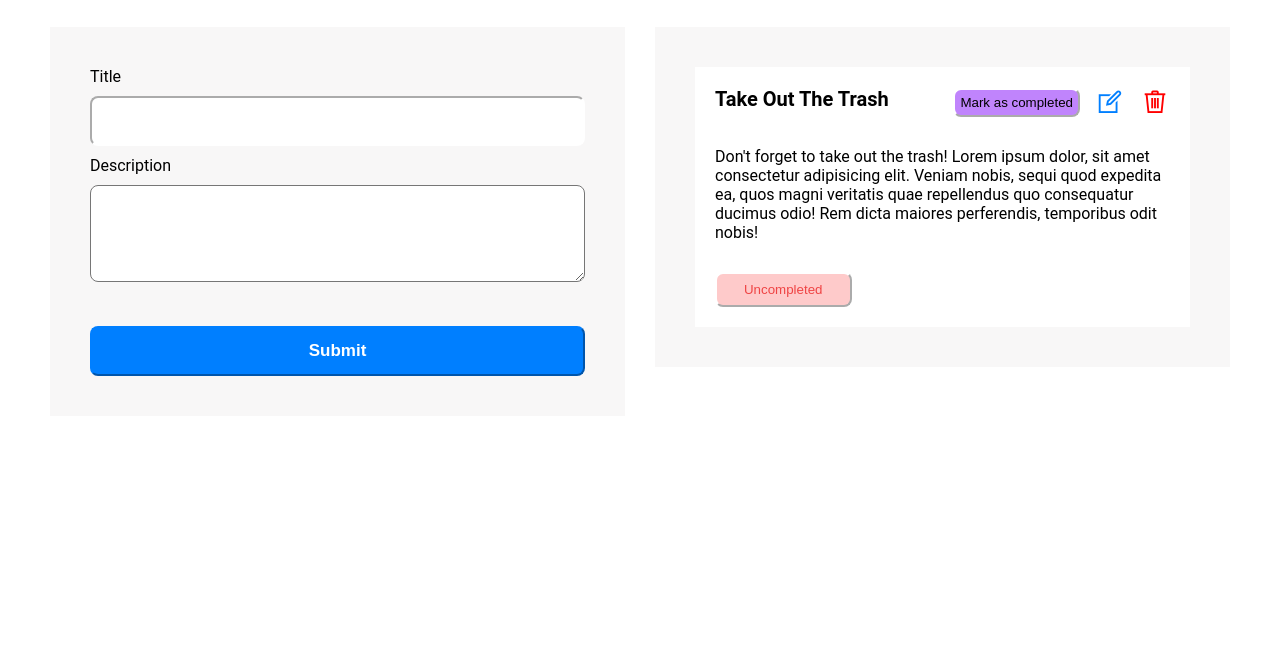
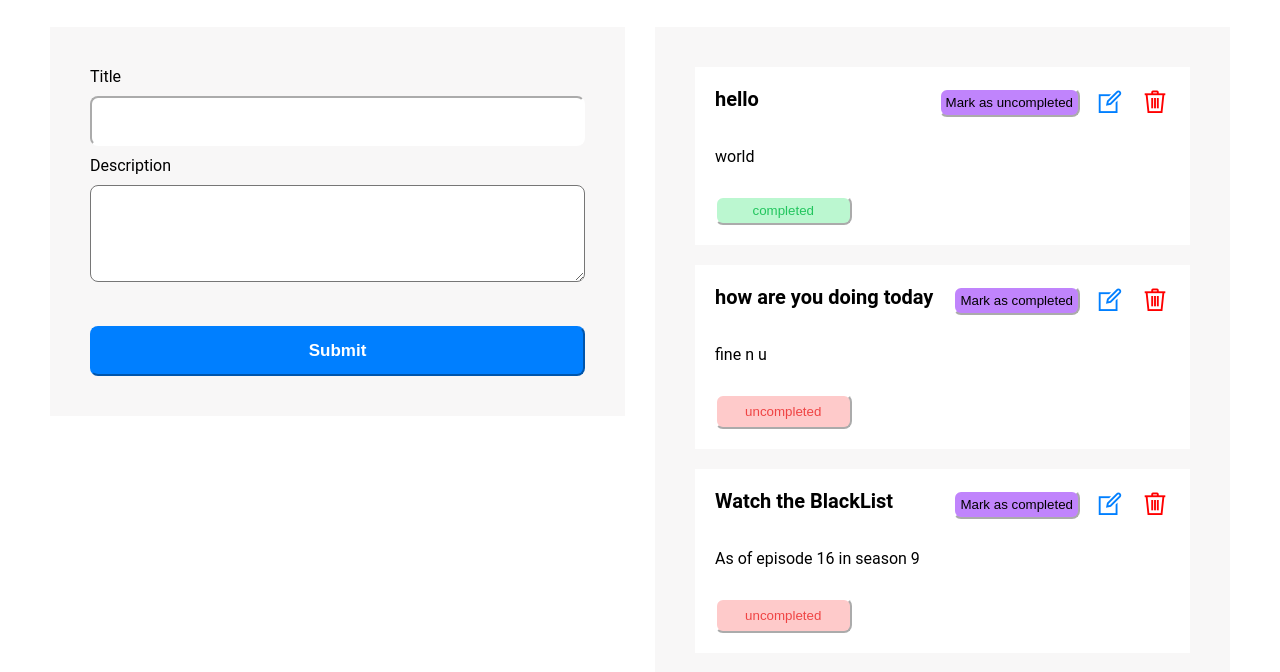
Before and after one commit to RonaldDonfack/ToDoList, a plain HTML site: page index.html in a window 1280 px wide. Shown: the part 88-760 px from the top of the page. Drawn offline with nearby package versions, Linux system fonts and the light colour scheme.

Commit message:
end of frontend

```diff
--- a/index.css
+++ b/index.css
@@ -101,6 +101,9 @@ input , textarea {
 .taskstatus-complete{
     color:#22C55E ;
     background-color: #BBF7D0;
+    width: 30%;
+    min-width: 100px;
+    height: 35
 }
 .task{
     display: flex;
@@ -130,3 +133,12 @@ input , textarea {
         width: 100%;
     }
 }
+@media (width < 450px){
+    .taskchecker{
+        padding: 0;
+    }
+    .task{
+        flex-wrap: wrap;
+        gap : 20px
+    }
+}
--- a/index.js
+++ b/index.js
@@ -33,6 +33,11 @@ document.addEventListener('DOMContentLoaded' , () => {
 
             button1.addEventListener('click', () => editStatus(task.id) )
 
+            const button2 = document.createElement('button')
+
+            button2.textContent = task.status ? 'completed' : 'uncompleted'
+            button2.classList = task.status ? 'taskstatus-complete' : 'taskstatus'
+
             const description = document.createElement('p')
             description.textContent = task.description
 
@@ -53,15 +58,37 @@ document.addEventListener('DOMContentLoaded' , () => {
             taskdetails.appendChild(taskaction)
             container.appendChild(taskdetails)
             container.appendChild(description)
-            container.insertAdjacentHTML('beforeend' ,`<button class="taskstatus">Uncompleted</button>`)
+            container.appendChild(button2)
             taskChecker.appendChild(container)
 
         })
 
     }
 
-    let allTask = []
 
+    let allTask = [
+        {
+            id : 09877899 ,
+            title : 'hello ' ,
+            description : 'world ' ,
+            status : true
+        },
+        {
+            id : 789098778 ,
+            title : 'how are you doing today' ,
+            description : 'fine n u ' ,
+            status : false
+        },
+        {
+            id : 78909877 ,
+            title : 'Watch the BlackList' ,
+            description : 'As of episode 16 in season 9' ,
+            status : false
+        }
+
+    ]
+
+    renderTask()
 
     // function to add a task
 
@@ -76,7 +103,7 @@ document.addEventListener('DOMContentLoaded' , () => {
                 id : Date.now() ,
                 title : inputTitle ,
                 description : inputDescription ,
-                status : true
+                status : false
             }
             console.log(`here is the last task ` , newTask)
 
@@ -128,8 +155,10 @@ function editStatus(id) {
     const cTask = allTask.find(task => task.id === id)
     if(cTask.status){
         cTask.status = false
+
     }else{
         cTask.status=true;
+
     }
     renderTask()
 
```
